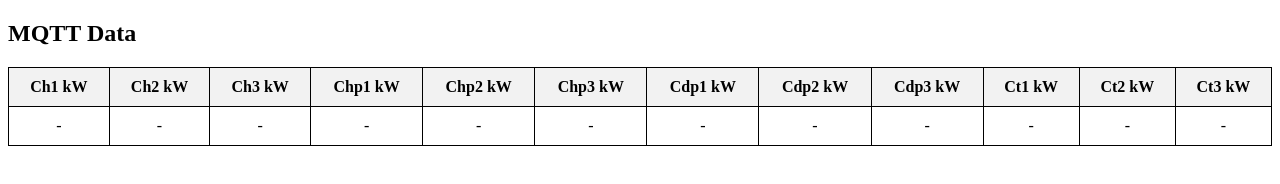
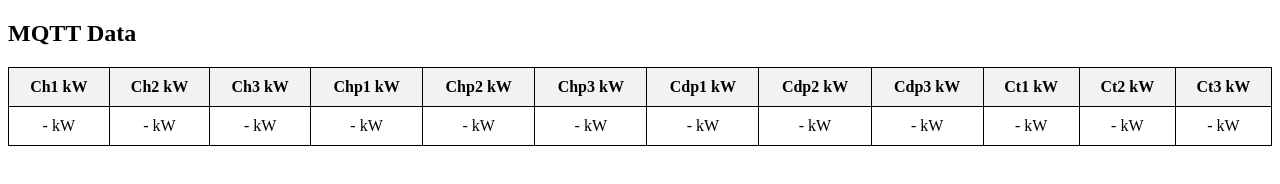
Before and after one commit to Tamisa23/VAV_QSNCC, a website: page index.html in a window 1280 px wide. Drawn offline with nearby package versions, Linux system fonts and the light colour scheme.

```diff
--- a/index.html
+++ b/index.html
@@ -42,18 +42,18 @@
         </thead>
         <tbody>
             <tr>
-                <td id="Ch1_kw">-</td>
-                <td id="Ch2_kw">-</td>
-                <td id="Ch3_kw">-</td>
-                <td id="Chp1_kw">-</td>
-                <td id="Chp2_kw">-</td>
-                <td id="Chp3_kw">-</td>
-                <td id="Cdp1_kw">-</td>
-                <td id="Cdp2_kw">-</td>
-                <td id="Cdp3_kw">-</td>
-                <td id="Ct1_kw">-</td>
-                <td id="Ct2_kw">-</td>
-                <td id="Ct3_kw">-</td>
+                <td id="Ch1_kw">- kW</td>
+                <td id="Ch2_kw">- kW</td>
+                <td id="Ch3_kw">- kW</td>
+                <td id="Chp1_kw">- kW</td>
+                <td id="Chp2_kw">- kW</td>
+                <td id="Chp3_kw">- kW</td>
+                <td id="Cdp1_kw">- kW</td>
+                <td id="Cdp2_kw">- kW</td>
+                <td id="Cdp3_kw">- kW</td>
+                <td id="Ct1_kw">- kW</td>
+                <td id="Ct2_kw">- kW</td>
+                <td id="Ct3_kw">- kW</td>
             </tr>
         </tbody>
     </table>
```
